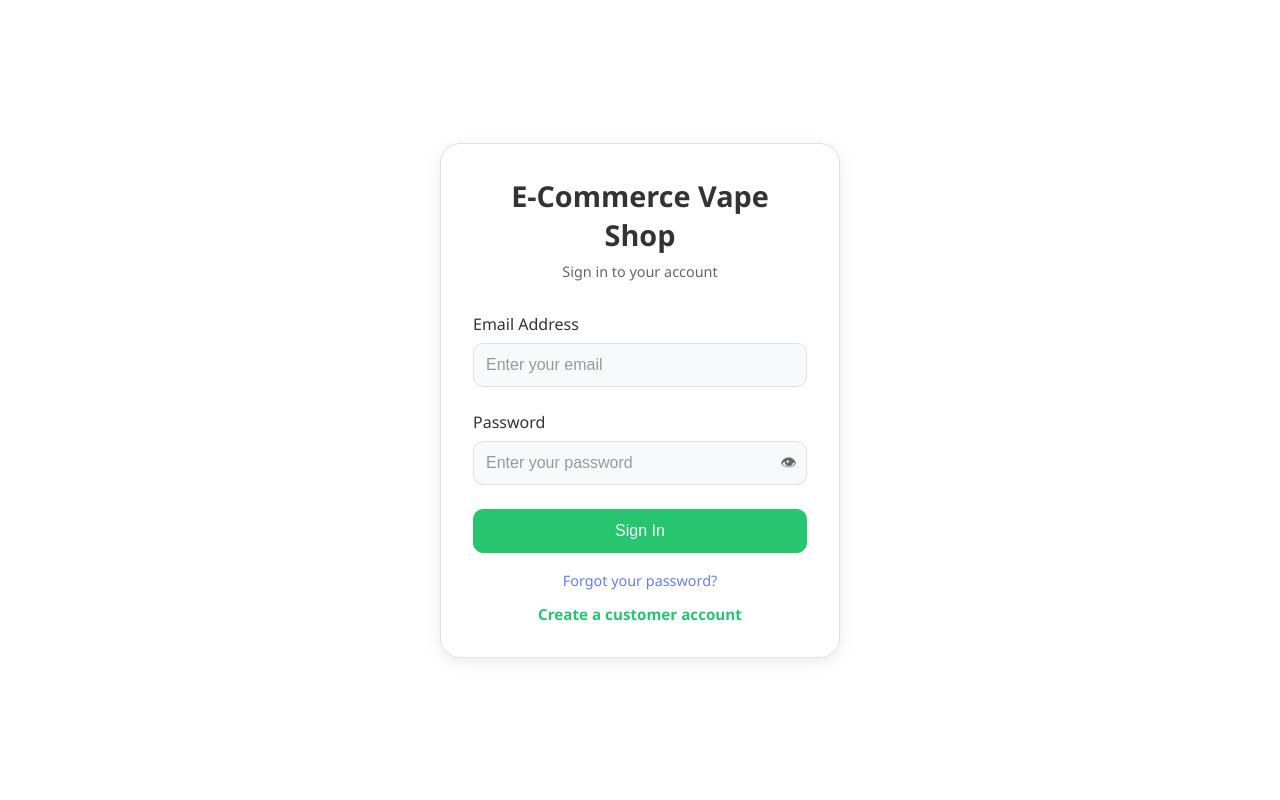
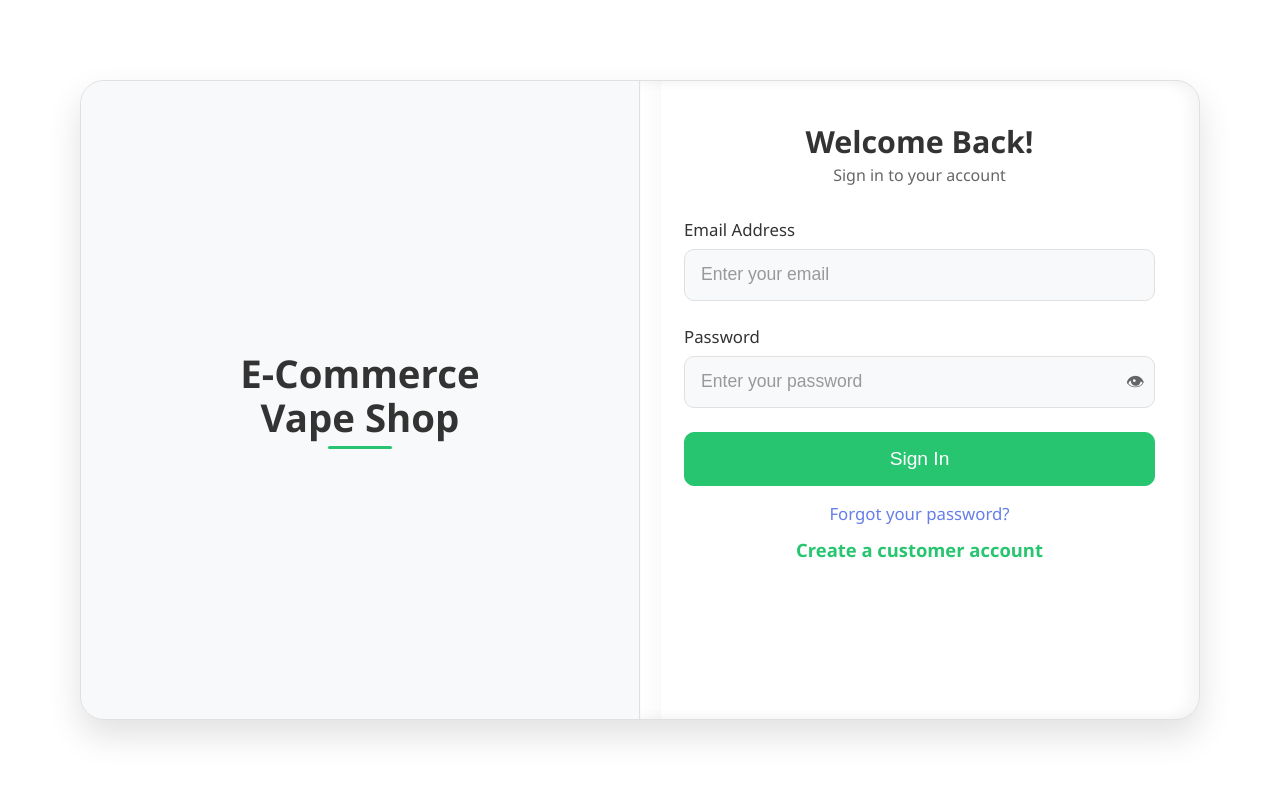
Before and after one commit to neilvincentdionio/VapeShopSystem, a CodeIgniter 4 app: the page made by app/Views/auth/login.php in a window 1280 px wide. Run offline with PHP 8.4 and a stand-in for CodeIgniter, Linux system fonts and the light colour scheme; the template is opened without the code that fills it, so the values that code supplies are empty; some libraries are stand-ins or nearby versions.

Commit message:
Fix the login form

```diff
--- a/app/Views/auth/login.php
+++ b/app/Views/auth/login.php
@@ -19,18 +19,82 @@
             align-items: center;
             justify-content: center;
             position: relative;
+            padding: 1rem;
+        }
+
+        .book-login {
+            width: min(1120px, 96vw);
+            min-height: 640px;
+            background: #ffffff;
+            border: 1px solid #e0e0e0;
+            border-radius: 24px;
+            display: flex;
+            position: relative;
+            overflow: hidden;
+            font-size: 1.08rem;
+            box-shadow:
+                0 16px 34px rgba(0, 0, 0, 0.12),
+                inset 10px 0 14px rgba(0, 0, 0, 0.04),
+                inset -10px 0 14px rgba(0, 0, 0, 0.04);
+            z-index: 3;
+        }
+
+        .book-login::before {
+            content: "";
+            position: absolute;
+            left: 50%;
+            top: 0;
+            transform: translateX(-50%);
+            width: 42px;
+            height: 100%;
+            background:
+                linear-gradient(90deg,
+                    rgba(0, 0, 0, 0.02) 0%,
+                    rgba(0, 0, 0, 0.08) 48%,
+                    rgba(255, 255, 255, 0.35) 52%,
+                    rgba(0, 0, 0, 0.02) 100%);
+            pointer-events: none;
+        }
+
+        .book-page {
+            width: 50%;
+            padding: 2.75rem;
+            position: relative;
+        }
+
+        .book-page-left {
+            background: #f8f9fa;
+            border-right: 1px solid #e0e0e0;
+            display: flex;
+            flex-direction: column;
+            justify-content: center;
+            align-items: center;
+            text-align: center;
+            gap: 0.4rem;
+        }
+
+        .left-title {
+            color: #333333;
+            font-size: clamp(2.25rem, 3vw, 3rem);
+            line-height: 1.15;
+            font-weight: 700;
+            max-width: 11ch;
+        }
+
+        .book-spine-mark {
+            margin-top: 0;
+            width: 64px;
+            height: 3px;
+            background: #27c56f;
+            border-radius: 999px;
         }
 
         .login-container {
-            background: #ffffff;
-            border: 1px solid #e0e0e0;
-            padding: 2rem;
-            border-radius: 20px;
-            box-shadow: 0 4px 16px rgba(0, 0, 0, 0.08);
             width: 100%;
-            max-width: 400px;
-            position: relative;
-            z-index: 3;
+            max-width: 100%;
+            display: flex;
+            flex-direction: column;
+            justify-content: center;
         }
 
         .login-header {
@@ -38,16 +102,24 @@
             margin-bottom: 2rem;
         }
 
+        .welcome-title {
+            color: #333333;
+            font-size: clamp(1.9rem, 2.3vw, 2.45rem);
+            line-height: 1.1;
+            font-weight: 700;
+            margin-bottom: 0.35rem;
+        }
+
         .login-header h1 {
             color: #333333;
-            font-size: 1.8rem;
+            font-size: clamp(2rem, 2.5vw, 2.8rem);
             margin-bottom: 0.5rem;
             font-weight: 700;
         }
 
         .login-header p {
             color: #666666;
-            font-size: 0.9rem;
+            font-size: 1rem;
         }
 
         .form-group {
@@ -59,15 +131,16 @@
             margin-bottom: 0.5rem;
             color: #333333;
             font-weight: 500;
+            font-size: 1.05rem;
         }
 
         .form-group input {
             width: 100%;
-            padding: 0.75rem;
+            padding: 0.9rem 1rem;
             background: #f8f9fa;
             border: 1px solid #e0e0e0;
             border-radius: 10px;
-            font-size: 1rem;
+            font-size: 1.1rem;
             color: #333333;
             transition: all 0.3s;
         }
@@ -100,7 +173,7 @@
             background: transparent;
             cursor: pointer;
             color: #666666;
-            font-size: 1rem;
+            font-size: 1.15rem;
             line-height: 1;
         }
 
@@ -112,12 +185,12 @@
 
         .btn {
             width: 100%;
-            padding: 0.75rem;
+            padding: 0.95rem;
             background: #27c56f;
             color: #ffffff;
             border: 1px solid #27c56f;
             border-radius: 10px;
-            font-size: 1rem;
+            font-size: 1.2rem;
             font-weight: 500;
             cursor: pointer;
             transition: all 0.3s;
@@ -157,7 +230,7 @@
         .forgot-password a {
             color: #667eea;
             text-decoration: none;
-            font-size: 0.9rem;
+            font-size: 1.05rem;
         }
 
         .forgot-password a:hover {
@@ -172,7 +245,7 @@
         .register-link a {
             color: #27c56f;
             text-decoration: none;
-            font-size: 0.95rem;
+            font-size: 1.15rem;
             font-weight: 600;
         }
 
@@ -193,12 +266,55 @@
         .validation-errors ul {
             margin-left: 1.5rem;
         }
+
+        @media (max-width: 900px) {
+            .book-login {
+                min-height: auto;
+                font-size: 1rem;
+            }
+
+            .book-page {
+                padding: 1.75rem;
+            }
+        }
+
+        @media (max-width: 760px) {
+            .book-login {
+                flex-direction: column;
+            }
+
+            .book-login::before {
+                display: none;
+            }
+
+            .book-page {
+                width: 100%;
+            }
+
+            .book-page-left {
+                border-right: 0;
+                border-bottom: 1px solid #e0e0e0;
+                align-items: center;
+                text-align: center;
+            }
+
+            .welcome-title {
+                font-size: clamp(1.8rem, 8vw, 2.2rem);
+            }
+        }
     </style>
 </head>
 <body>
+    <div class="book-login">
+        <aside class="book-page book-page-left">
+            <h2 class="left-title">E-Commerce Vape Shop</h2>
+            <div class="book-spine-mark"></div>
+        </aside>
+
+        <section class="book-page">
             <div class="login-container">
                 <div class="login-header">
-            <h1>E-Commerce Vape Shop</h1>
+                    <h2 class="welcome-title">Welcome Back!</h2>
                     <p> Sign in to your account</p>
                 </div>
 
@@ -267,6 +383,8 @@
                     <a href="<?= site_url('register') ?>">Create a customer account</a>
                 </div>
             </div>
+        </section>
+    </div>
 
     <script>
         // Preload background image with fallback
```
Also changed, not shown: app/Controllers/Auth.php (+52 -13 lines), app/Database/Migrations/2026-04-15-010000_ExpandSensitiveUserFieldsForEncryption.php (added, +97 -0 lines), app/Database/Migrations/2026-04-30-000001_AddRiderRoleToUsers.php (added, +42 -0 lines), app/Database/Migrations/2026-05-01-033000_AddAssignedRiderIdToOrderShipments.php (added, +36 -0 lines), app/Database/Migrations/2026-05-01-040000_AddReadyForPickupStatusToOrderShipments.php (added, +33 -0 lines), app/Database/Migrations/2026-05-01-041700_AddDeliveryProofColumnsToOrderShipments.php (added, +39 -0 lines), app/Libraries/PasswordResetMailer.php (added, +56 -0 lines), app/Views/auth/forgot_password.php (+26 -26 lines), app/Views/auth/register.php (+11 -11 lines). Lines whose indentation alone changed are shown as unchanged.
